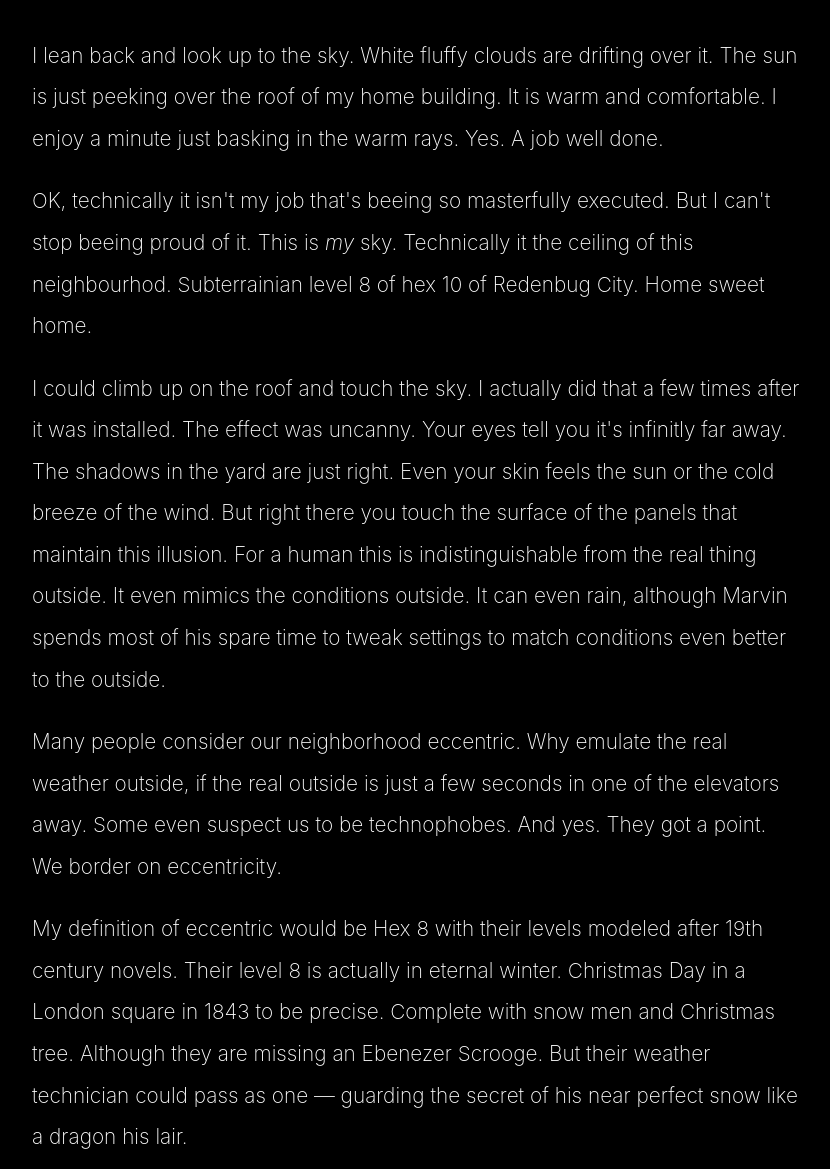
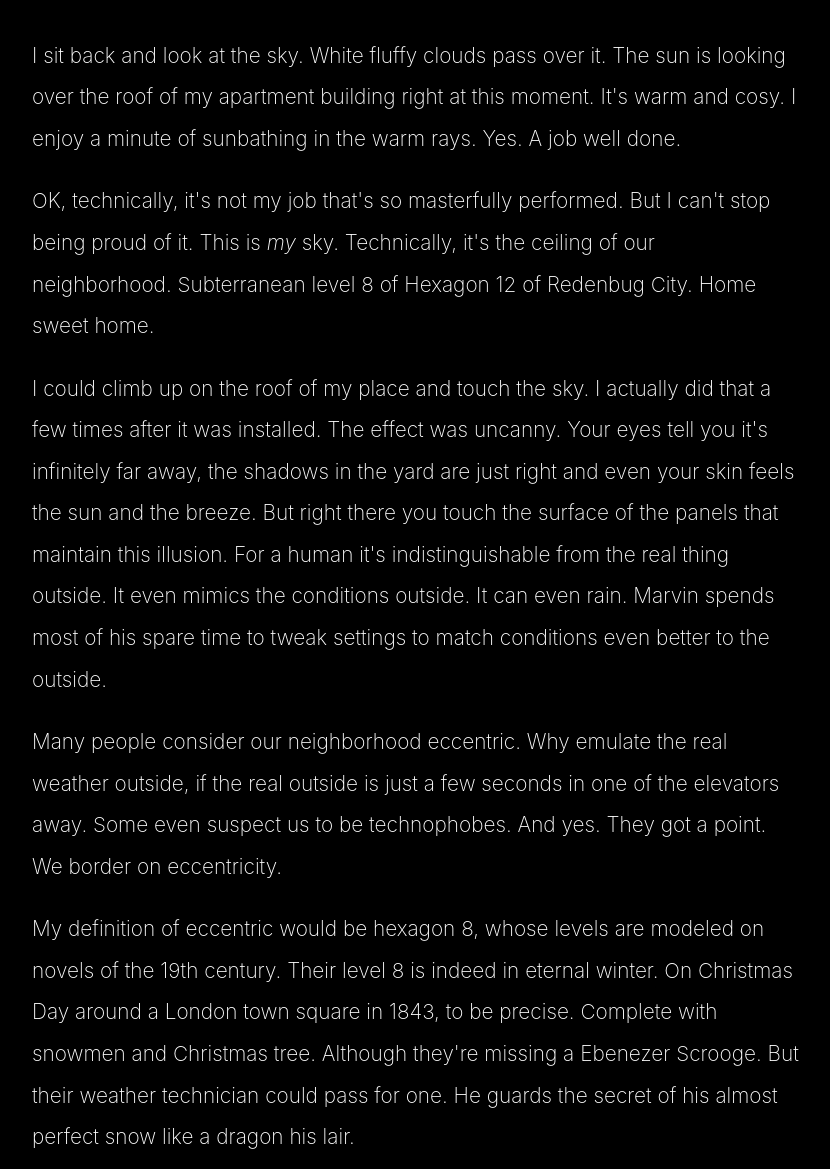
Before and after one commit to g12n/SadRobot, an Eleventy site: page chapters/my-sky.md in a window 1280 px wide. Shown: the part 131-1300 px from the top of the page, without its empty margins (224-1054 px from the left). Built offline with nearby package versions, Linux system fonts and the light colour scheme; Eleventy itself is replaced by a stand-in of ours; files that its build step writes are made by us from their sources; what postcss-color-mix, postcss-import, precss would draw is missing.

Commit message:
Update my-sky.md

```diff
--- a/chapters/my-sky.md
+++ b/chapters/my-sky.md
@@ -2,19 +2,19 @@
 title: My Sky
 ---
 
-I lean back and look up to the sky. White fluffy clouds are drifting over it. The sun is just peeking over the roof of my home building. It is warm and comfortable. I enjoy a minute just basking in the warm rays. Yes. A job well done.
+I sit back and look at the sky. White fluffy clouds pass over it. The sun is looking over the roof of my apartment building right at this moment. It's warm and cosy. I enjoy a minute of sunbathing in the warm rays. Yes. A job well done.
 
-OK, technically it isn't my job that's beeing so masterfully executed. But I can't stop beeing proud of it. This is *my* sky. Technically it the ceiling of this neighbourhod. Subterrainian level 8 of hex 10 of Redenbug City. Home sweet home.
+OK, technically, it's not my job that's so masterfully performed. But I can't stop being proud of it. This is *my* sky. Technically, it's the ceiling of our neighborhood. Subterranean level 8 of Hexagon 12 of Redenbug City. Home sweet home.
 
-I could climb up on the roof and touch the sky. I actually did that a few times after it was installed. The effect was uncanny. Your eyes tell you it's infinitly far away. The shadows in the yard are just right. Even your skin feels the sun or the cold breeze of the wind. But right there you touch the surface of the panels that maintain this illusion. For a human this is indistinguishable from the real thing outside. It even mimics the conditions outside. It can even rain, although Marvin spends most of his spare time to tweak settings to match conditions even better to the outside.
+I could climb up on the roof of my place and touch the sky. I actually did that a few times after it was installed. The effect was uncanny. Your eyes tell you it's infinitely far away, the shadows in the yard are just right and even your skin feels the sun and the breeze. But right there you touch the surface of the panels that maintain this illusion. For a human it's indistinguishable from the real thing outside. It even mimics the conditions outside. It can even rain. Marvin spends most of his spare time to tweak settings to match conditions even better to the outside.
 
 Many people consider our neighborhood eccentric. Why emulate the real weather outside, if the real outside is just a few seconds in one of the elevators away. Some even suspect us to be technophobes. And yes. They got a point. We border on eccentricity.
 
-My definition of eccentric would be  Hex 8 with their levels modeled after 19th century novels. Their level 8 is actually in eternal winter. Christmas Day in a London  square in 1843 to be precise. Complete with snow men and Christmas tree. Although they are missing an Ebenezer Scrooge. But their weather technician could pass as one — guarding the secret of his near perfect snow like a dragon his lair.
+My definition of eccentric would be hexagon 8, whose levels are modeled on novels of the 19th century. Their level 8 is indeed in eternal winter. On Christmas Day around a London town square in 1843, to be precise. Complete with snowmen and Christmas tree. Although they're missing a Ebenezer Scrooge. But their weather technician could pass for one. He guards the secret of his almost perfect snow like a dragon his lair.
 
-Most neighborhoods are quite standard. I call them boring. A generic sky on reliable default settings. Most pick a climate zone and stick to their definition of a perfectly reasonable day. Watering outside plants at night when everyone is sleeping. Eternal sunshine of a unimaginative mind. Though nighttime isn’t always at synch with the neighboring hoods. Keeping in synch with a remote community like one in Japan. Or split a three shift work day between different neighborhoods.
+Most neighborhoods are quite standard. I call them boring. A generic sky on reliable default settings. Most of them just pick a climate zone and stick to their definition of a perfectly reasonable day. A bit of rain watering the plants at night when everyone is sleeping. Eternal sunshine of the unimaginative mind. Though nighttime isn’t always at synch with the other neighborhoods. Some are kept in synch with a remote community like one in Japan. Others split a three shift work day between different neighborhoods.
 
-Some neighborhoods even skip the sky simulation completely. One might call them purists. Rooms and corridors instead of town squares or community gardens. To me this makes their hoods feel more like space stations in sci-fi novels. Whenever I visit Stefanie I expect her to wear a star fleet uniform to match her living environment. Once I greeted her with a proper Vulcan greeting but just got an raised eyebrow as an reaction.
+Some districts skip the sky simulation completely. You could call them purists. Rooms, halls and corridors instead of city squares or community gardens. To me, they feel more like a cross between a space station and an arboretum. When I visit Stefanie, I expect her to wear a Starfleet uniform appropriate to her surroundings. Once I greeted her with a proper Vulcan greeting, all I got was a raised eyebrow in response.
 
 So we are in the year 2053, where people living under realistic weather conditions are considered to be curious. But people who live in an eternal Christmas are considered quite reasonable.
 
```
